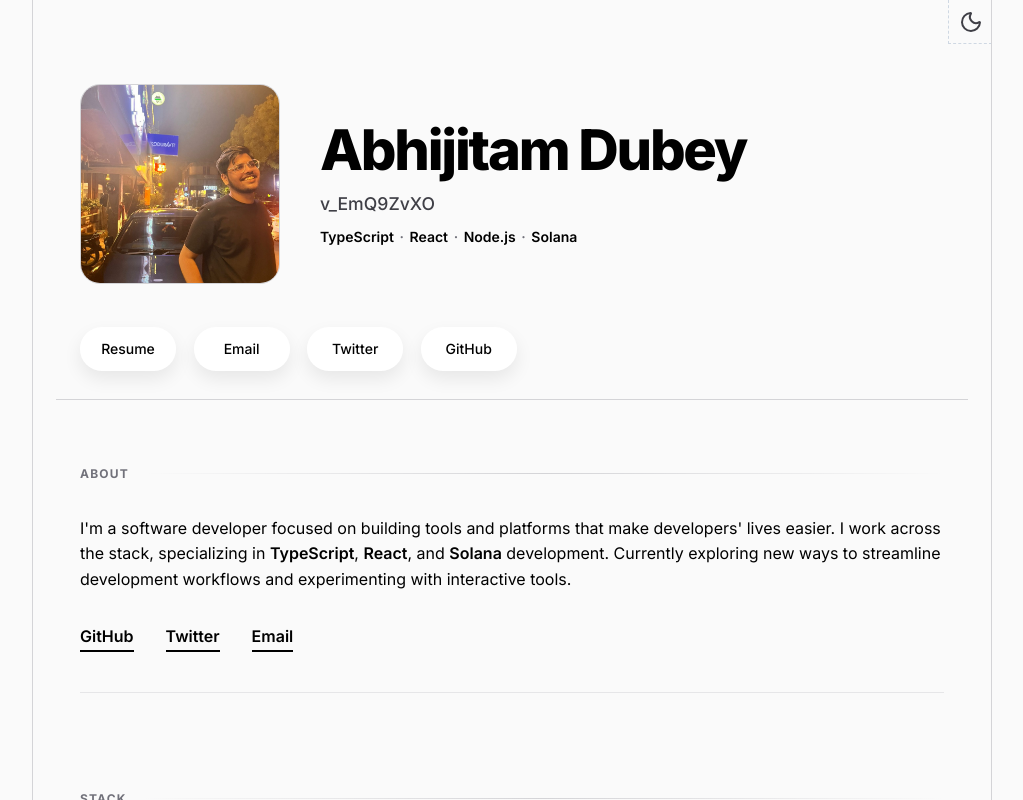
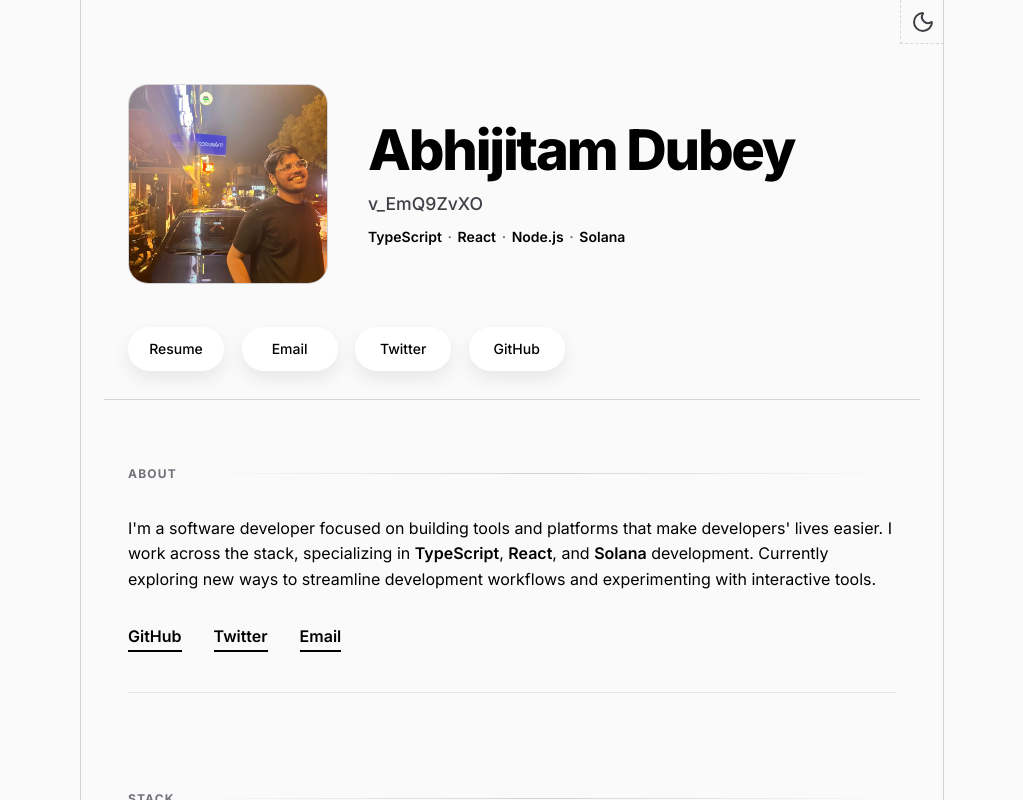
Before and after one commit to Abhijitam01/portfolio-website, a Next.js app: page / in a window 1280 px wide. Shown: the top 800 px of the page, without its empty margins (128-1151 px from the left). Built offline with nearby package versions, Linux system fonts and the light colour scheme.

Commit message:
adding some data

```diff
--- a/src/app/globals.css
+++ b/src/app/globals.css
@@ -88,7 +88,7 @@ html.theme-color-transition *::after {
 
 .main-wrapper {
     min-height: 100vh;
-    max-width: clamp(360px, 95vw, 960px);
+    max-width: clamp(360px, 85.5vw, 864px);
     margin: 0 auto;
     position: relative;
     background-color: var(--bg-primary);
@@ -878,7 +878,7 @@ html.theme-color-transition *::after {
 
 /* RESPONSIVE */
 @media (max-width: 1100px) {
-    .main-wrapper { max-width: 90%; }
+    .main-wrapper { max-width: 81%; }
 }
 
 @media (max-width: 768px) {
```
Also changed, not shown: src/data/projects.ts (+26 -0 lines).
